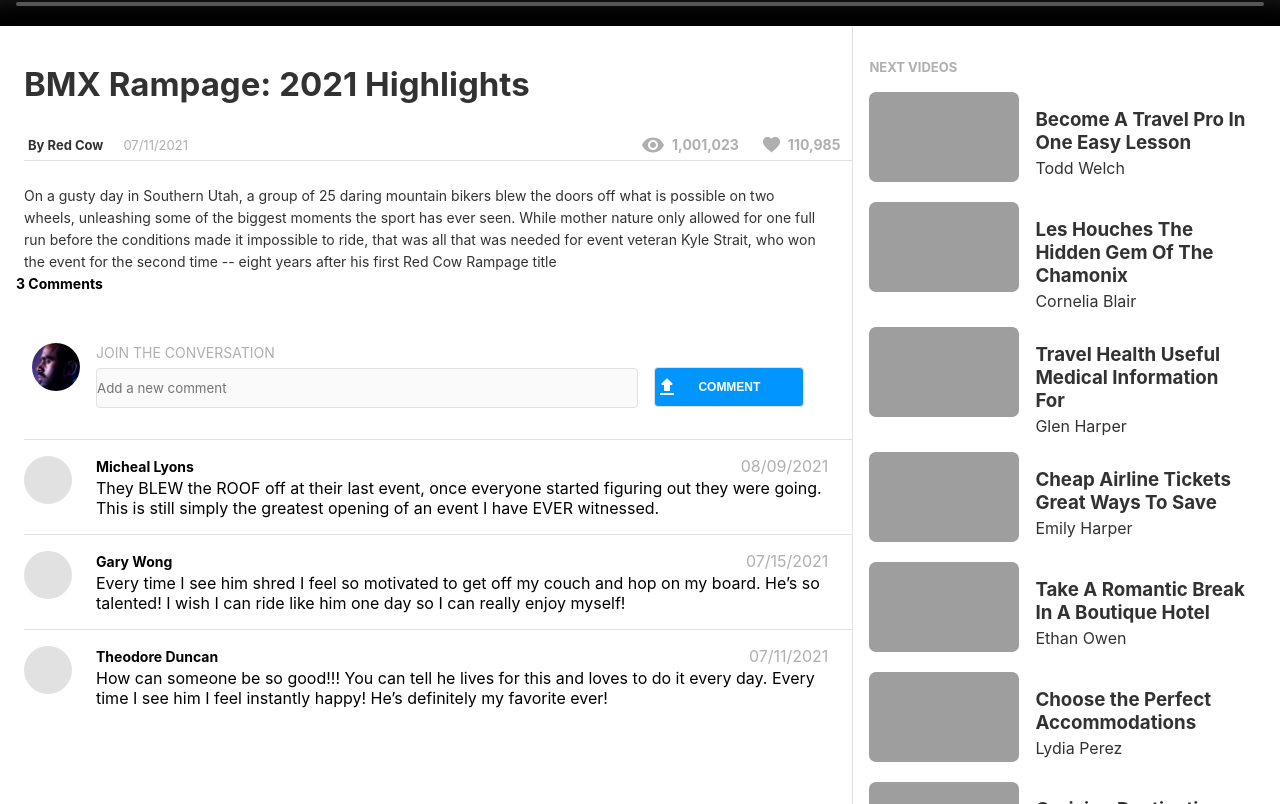
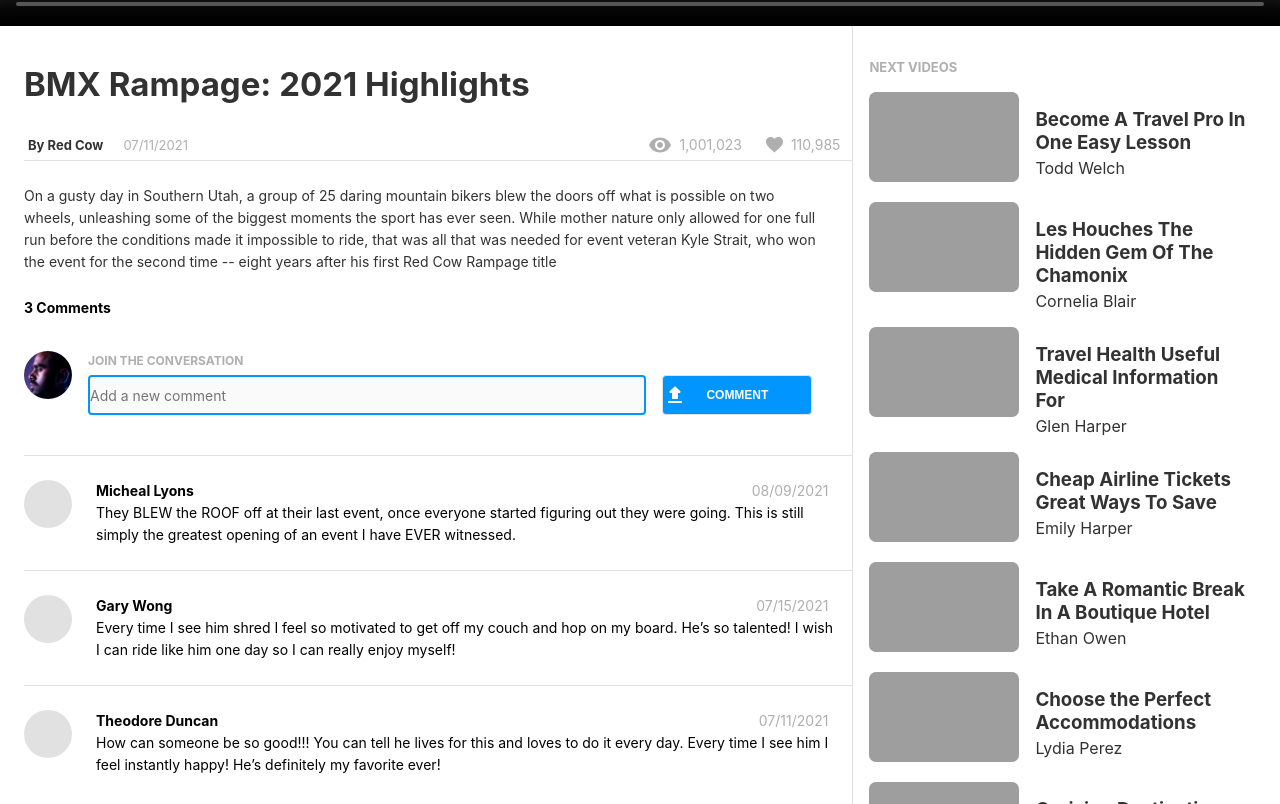
Before and after one commit to quindipc/Chelsea-Quindipan-BrainFlix, a React (Create React App) app: page / in a window 1280 px wide. Shown: the part 836-1640 px from the top of the page. Built offline with nearby package versions, Linux system fonts and the light colour scheme; grey boxes are pictures that could not be loaded; the HTML template or start-up script is replaced by a standard one.

Commit message:
Edit padding and font CSS for video and comments

```diff
--- a/src/components/comments/CommentItem.scss
+++ b/src/components/comments/CommentItem.scss
@@ -12,6 +12,10 @@
     display: flex;
     flex-direction: row;
     padding: 1rem 0;
+
+    @include tablet {
+      padding: 1.5rem 0;
+    }
   }
 
   &__content {
@@ -71,10 +75,19 @@
   }
 
   &__date {
+    @include body-copy-mobile;
     color: $silver;
+    @include tablet {
+      @include body-copy-desktop;
+    }
   }
 
   &__comment {
+    @include body-copy-mobile;
+
+    @include tablet {
+      @include body-copy-desktop;
+    }
     @include desktop {
       padding-right: 1rem;
     }
--- a/src/components/comments/Comments.scss
+++ b/src/components/comments/Comments.scss
@@ -11,11 +11,9 @@
 
     @include tablet {
         padding: $padding-components-desktop;
-        padding-right: 0;
-        // maybe change?
     }
 
     @include desktop {
-        padding-top: 0;
+        padding-right: 0;
     }
 }
--- a/src/components/comments/CommentsForm.jsx
+++ b/src/components/comments/CommentsForm.jsx
@@ -25,6 +25,7 @@ export default function CommentsForm({totalComments, input, handleInputChange, h
             placeholder="Add a new comment"
             value={input}
             onChange={handleInputChange}
+            autoFocus
           ></input>
           <button className="commentform__comment" type="submit" value="button">
             Comment
--- a/src/components/comments/CommentsForm.scss
+++ b/src/components/comments/CommentsForm.scss
@@ -11,12 +11,9 @@
 
   @include tablet {
     padding: $padding-components-desktop;
+    padding-bottom: 0;
     max-width: $desktop;
     justify-content: center;
-  }
-
-  @include desktop {
-    padding: 0 1rem 0 1rem;
   }
 
   &__number {
@@ -29,16 +26,12 @@
   &__form {
     display: flex;
     align-items: center;
-    padding-top: 1rem;
     min-height: $form-height-mobile;
     min-width: $form-width;
-    padding: $form-padding-mobile;
     width: 100%;
 
     @include tablet {
       min-height: $form-height-desktop;
-      min-width: $form-width;
-      padding: $form-padding-desktop;
     }
   }
 
@@ -61,7 +54,6 @@
     max-height: 2.25rem;
     width: 2.25rem;
     height: 2.25rem;
-    margin: 1.5rem 0;
     object-fit: cover;
     background-color: $mercury;
 
@@ -71,8 +63,6 @@
       width: 3rem;
       height: 3rem;
       display: flex;
-      // padding: 0;
-      // margin: 0;
     }
   }
 
@@ -85,11 +75,11 @@
   &__label {
     color: $silver;
     text-transform: uppercase;
-    @include body-copy-mobile;
+    @include labels-buttons-mobile;
     padding: 1rem 0 0.25rem;
 
     @include tablet {
-      @include body-copy-desktop;
+      @include labels-buttons-desktop;
     }
   }
 
@@ -98,11 +88,17 @@
     border-radius: 0.25rem;
     border: 1px solid $mercury;
     background-color: $alabaster;
-    height: 85px; //is this correct?
+    min-height: 2.25rem;
+    height: 5rem;
+    @include body-copy-mobile;
 
-    // TODO: width of input container
     @include tablet {
-      height: $button-height; //is this correct?
+      @include body-copy-desktop;
+      height: $button-height;
+    }
+    &:focus {
+      outline: none;
+      border: 2px solid $brainFlix-Blue;
     }
   }
 
@@ -117,11 +113,11 @@
     @include tablet {
       display: none;
     }
-  }
 
-  &__comment:hover {
-    background-color: $brainFlix-DarkBlue;
-    cursor: pointer;
+    &:hover {
+      background-color: $brainFlix-DarkBlue;
+      cursor: pointer;
+    }
   }
 
   &__container-tablet {
@@ -148,5 +144,15 @@
       @include labels-buttons-desktop;
       background-image: url("../../assets/images/icons/upload.svg");
     }
+    &:hover {
+      background-color: $brainFlix-DarkBlue;
+      cursor: pointer;
+    }
   }
 }
+
+// input:focus {
+//   outline: none !important;
+//   border: 1px solid red;
+//   // box-shadow: 0 0 10px #719ece;
+// }
--- a/src/components/video/Video.scss
+++ b/src/components/video/Video.scss
@@ -20,6 +20,7 @@
 
     @include desktop {
       padding-right: 0;
+      padding-left: 1.5rem;
     }
   }
 
--- a/src/components/video/VideoInfo.scss
+++ b/src/components/video/VideoInfo.scss
@@ -68,13 +68,13 @@
   }
 
   &__info {
-    @include subheader-mobile;
+    @include body-copy-mobile;
     font-weight: 400;
     color: $silver;
     padding: 0.25rem;
 
     @include tablet {
-      @include subheader-desktop;
+      @include body-copy-desktop;
     }
   }
 
```
